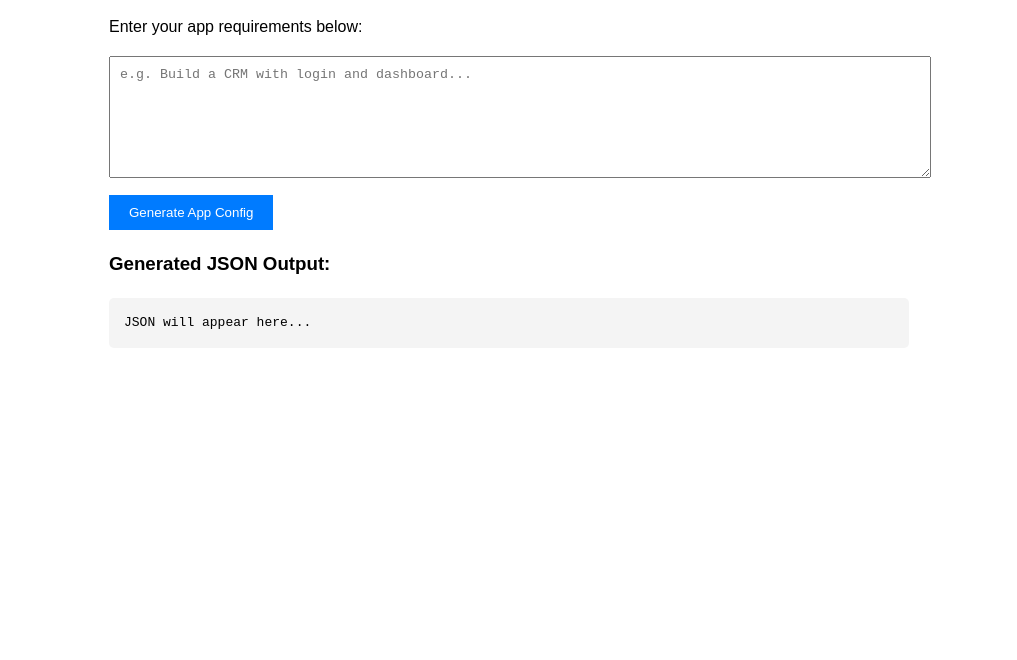
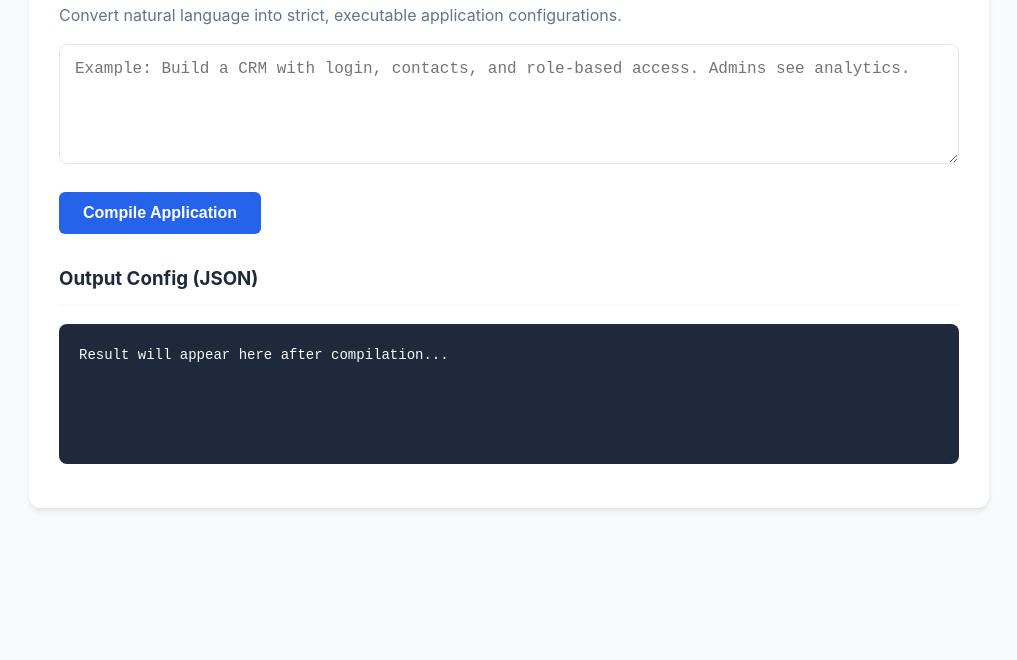
Before and after one commit to amanrajan1608-sketch/ai-app-compiler, a plain HTML site: page static/index.html in a window 1280 px wide. Shown: the part 140-800 px from the top of the page, without its empty margins (131-1148 px from the left). Drawn offline with Linux system fonts and the light colour scheme.

Commit message:
Fix: Hardened JSON error handling and pathing

```diff
--- a/static/index.html
+++ b/static/index.html
@@ -1,49 +1,185 @@
 <!DOCTYPE html>
-<html>
+<html lang="en">
 <head>
-    <title>AI App Compiler</title>
+    <meta charset="UTF-8">
+    <meta name="viewport" content="width=device-width, initial-scale=1.0">
+    <title>AI App Compiler | High Bar Demo</title>
     <style>
-        body { font-family: sans-serif; max-width: 800px; margin: 40px auto; padding: 20px; line-height: 1.6; }
-        textarea { width: 100%; height: 100px; padding: 10px; margin-bottom: 10px; }
-        button { padding: 10px 20px; background: #007bff; color: white; border: none; cursor: pointer; }
-        pre { background: #f4f4f4; padding: 15px; border-radius: 5px; overflow-x: auto; white-space: pre-wrap; }
-        .loading { color: orange; font-weight: bold; display: none; }
+        :root {
+            --primary: #2563eb;
+            --bg: #f8fafc;
+            --text: #1e293b;
+            --border: #e2e8f0;
+        }
+
+        body {
+            font-family: -apple-system, BlinkMacSystemFont, "Segoe UI", Roboto, sans-serif;
+            background-color: var(--bg);
+            color: var(--text);
+            line-height: 1.6;
+            margin: 0;
+            padding: 40px 20px;
+        }
+
+        .container {
+            max-width: 900px;
+            margin: 0 auto;
+            background: white;
+            padding: 30px;
+            border-radius: 12px;
+            box-shadow: 0 4px 6px -1px rgb(0 0 0 / 0.1);
+        }
+
+        h1 { margin-top: 0; display: flex; align-items: center; gap: 10px; }
+        p { color: #64748b; }
+
+        textarea {
+            width: 100%;
+            height: 120px;
+            padding: 15px;
+            border: 1px solid var(--border);
+            border-radius: 8px;
+            font-size: 16px;
+            box-sizing: border-box;
+            margin-bottom: 20px;
+            resize: vertical;
+        }
+
+        button {
+            background-color: var(--primary);
+            color: white;
+            border: none;
+            padding: 12px 24px;
+            border-radius: 6px;
+            font-size: 16px;
+            font-weight: 600;
+            cursor: pointer;
+            transition: opacity 0.2s;
+        }
+
+        button:disabled { opacity: 0.5; cursor: not-allowed; }
+
+        .status-container {
+            margin-top: 20px;
+            padding: 15px;
+            background: #f1f5f9;
+            border-radius: 8px;
+            display: none;
+        }
+
+        .loader {
+            border: 3px solid #f3f3f3;
+            border-top: 3px solid var(--primary);
+            border-radius: 50%;
+            width: 20px;
+            height: 20px;
+            animation: spin 1s linear infinite;
+            display: inline-block;
+            margin-right: 10px;
+            vertical-align: middle;
+        }
+
+        @keyframes spin { 0% { transform: rotate(0deg); } 100% { transform: rotate(360deg); } }
+
+        h3 { margin-top: 30px; border-bottom: 2px solid var(--bg); padding-bottom: 10px; }
+
+        pre {
+            background: #1e293b;
+            color: #f8fafc;
+            padding: 20px;
+            border-radius: 8px;
+            overflow-x: auto;
+            font-family: "Fira Code", monospace;
+            font-size: 14px;
+            min-height: 100px;
+            white-space: pre-wrap;
+        }
+
+        .error-box {
+            color: #ef4444;
+            background: #fef2f2;
+            padding: 15px;
+            border-radius: 8px;
+            border: 1px solid #fee2e2;
+            display: none;
+            margin-top: 20px;
+        }
     </style>
 </head>
 <body>
+
+<div class="container">
     <h1>🚀 AI App Compiler</h1>
-    <p>Enter your app requirements below:</p>
-    <textarea id="prompt" placeholder="e.g. Build a CRM with login and dashboard..."></textarea>
-    <button onclick="generate()">Generate App Config</button>
+    <p>Convert natural language into strict, executable application configurations.</p>
 
-    <div id="loader" class="loading">Compiling Pipeline (Stages 1-4)... Please wait...</div>
+    <textarea id="prompt" placeholder="Example: Build a CRM with login, contacts, and role-based access. Admins see analytics."></textarea>
 
-    <h3>Generated JSON Output:</h3>
-    <pre id="output">JSON will appear here...</pre>
+    <button id="generateBtn" onclick="generateApp()">Compile Application</button>
+
+    <div id="statusBox" class="status-container">
+        <div class="loader"></div>
+        <span id="statusText">Orchestrating Pipeline...</span>
+    </div>
+
+    <div id="errorBox" class="error-box"></div>
+
+    <h3>Output Config (JSON)</h3>
+    <pre id="output">Result will appear here after compilation...</pre>
+</div>
 
 <script>
-        async function generate() {
-            const prompt = document.getElementById('prompt').value;
+    async function generateApp() {
+        const promptInput = document.getElementById('prompt');
+        const generateBtn = document.getElementById('generateBtn');
+        const statusBox = document.getElementById('statusBox');
+        const statusText = document.getElementById('statusText');
         const output = document.getElementById('output');
-            const loader = document.getElementById('loader');
+        const errorBox = document.getElementById('errorBox');
 
-            loader.style.display = 'block';
-            output.innerText = "Processing...";
+        // Reset UI
+        errorBox.style.display = 'none';
+        output.innerText = "Compiling...";
+        statusBox.style.display = 'block';
+        generateBtn.disabled = true;
 
         try {
             const response = await fetch('/generate', {
                 method: 'POST',
                 headers: { 'Content-Type': 'application/json' },
-                    body: JSON.stringify({ prompt: prompt })
+                body: JSON.stringify({ prompt: promptInput.value })
             });
+
+            // Check if the response is JSON or HTML (Error Page)
+            const contentType = response.headers.get("content-type");
+
+            if (contentType && contentType.includes("application/json")) {
                 const data = await response.json();
+
+                if (response.ok) {
+                    // Success! Display formatted JSON
                     output.innerText = JSON.stringify(data, null, 2);
+                    statusText.innerText = "Compilation Successful ✅";
+                } else {
+                    // JSON error from our backend (e.g. Quota Exceeded)
+                    throw new Error(data.details || data.error || "Unknown Server Error");
+                }
+            } else {
+                // Server crashed and returned an HTML error page
+                const text = await response.text();
+                console.error("Server HTML Error:", text);
+                throw new Error(`Server returned HTML (Status ${response.status}). Check Render logs.`);
+            }
+
         } catch (err) {
-                output.innerText = "Error: " + err;
+            errorBox.innerText = "Error: " + err.message;
+            errorBox.style.display = 'block';
+            output.innerText = "Compilation Failed.";
+            statusText.innerText = "Pipeline Interrupted ❌";
         } finally {
-                loader.style.display = 'none';
+            generateBtn.disabled = false;
         }
     }
 </script>
+
 </body>
 </html>
```
Also changed, not shown: 1 other file. Lines whose indentation alone changed are shown as unchanged.
